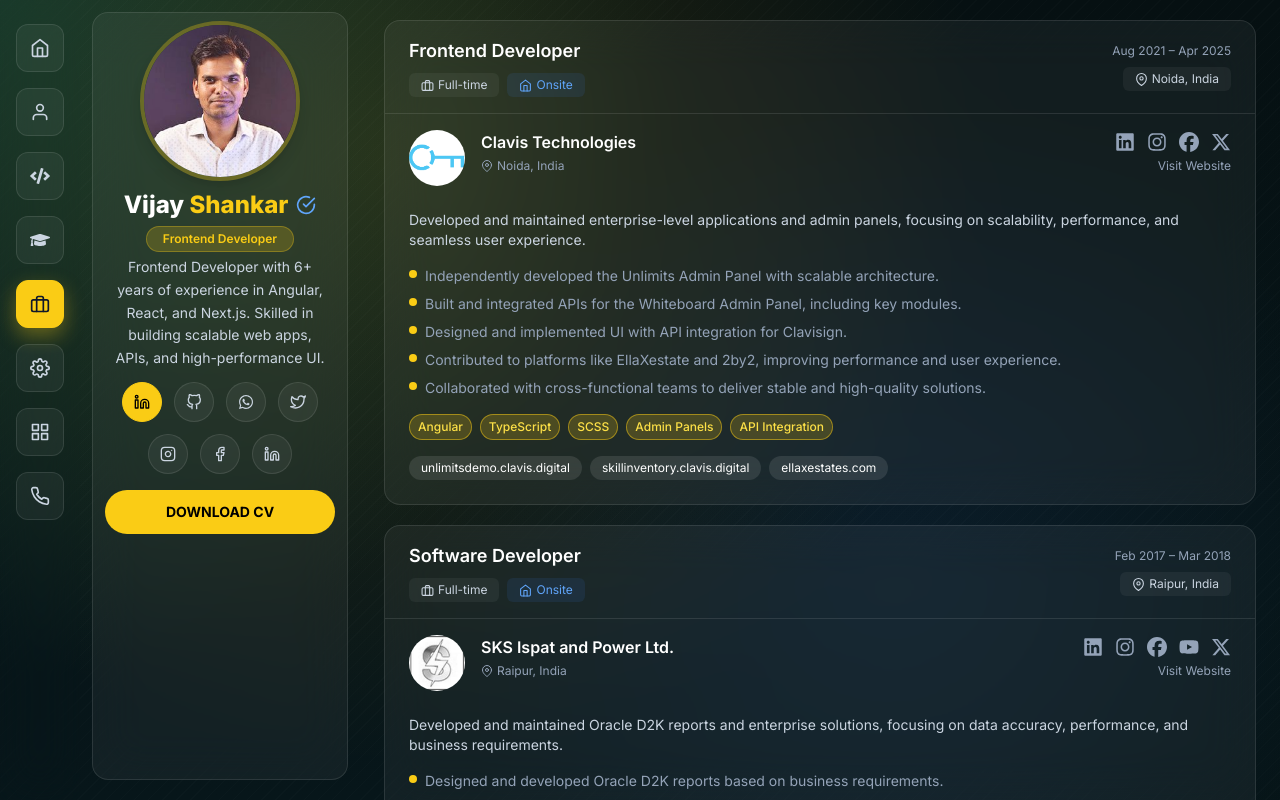
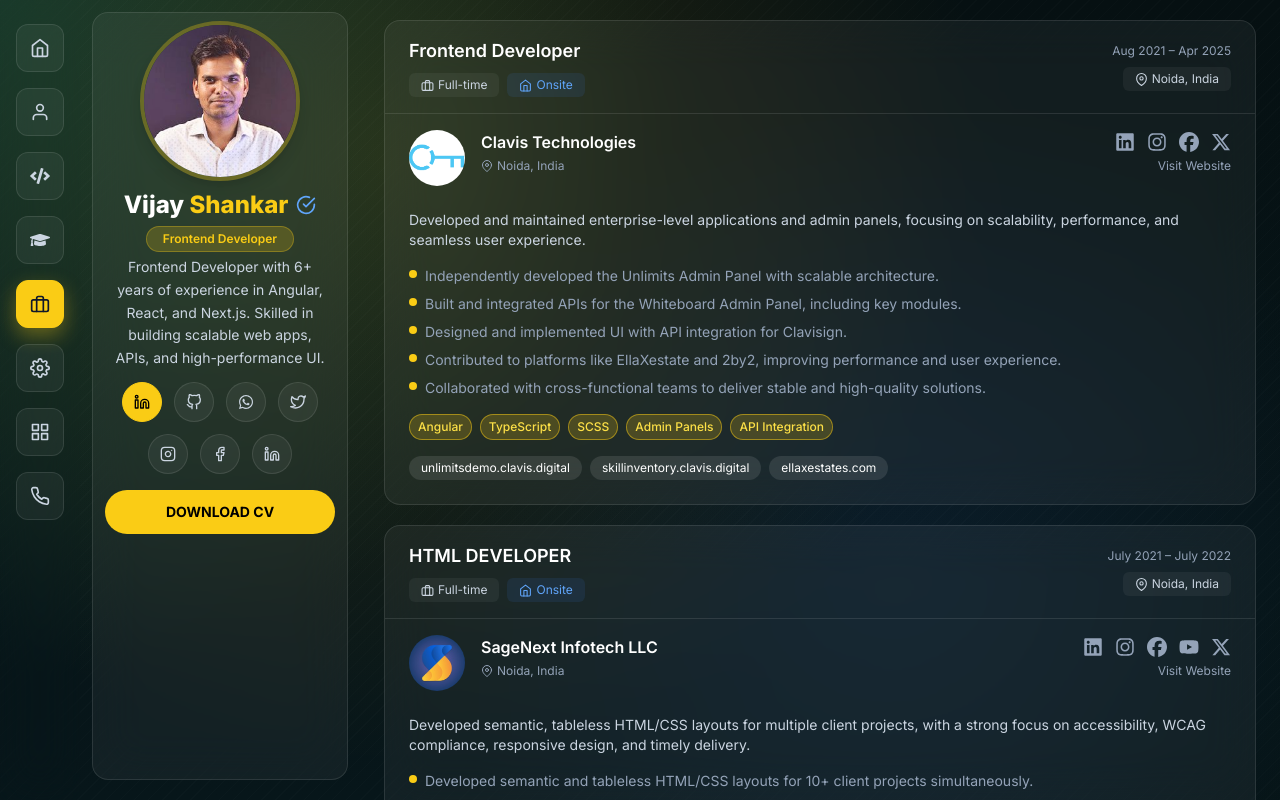
Before and after one commit to Vijayclavis8994/profile-template, a React (Vite) app: page / in a window 1280 px wide. Both pictures are taken after a click on the button 40 px from the left and 304 px from the top of the page. Built offline with nearby package versions, Linux system fonts and the light colour scheme; the HTML template or start-up script is replaced by a standard one.

Commit message:
main
main

```diff
--- a/src/components/Experience.jsx
+++ b/src/components/Experience.jsx
@@ -42,29 +42,30 @@ const EXPERIENCE = [
         }
     },
     {
-        role: 'Software Developer',
-        company: 'SKS Ispat and Power Ltd.',
-        location: 'Raipur, India',
+        role: 'HTML DEVELOPER',
+        company: 'SageNext Infotech LLC',
+        location: 'Noida, India',
         workType: 'Full-time',
         workLocation: 'Onsite',
-        skills: ['Oracle D2K', 'SQL', 'Reporting', 'Debugging'],
-        duration: 'Feb 2017 – Mar 2018',
-        desc: 'Developed and maintained Oracle D2K reports and enterprise solutions, focusing on data accuracy, performance, and business requirements.',
+        skills: ['HTML5', ' CSS3', 'jQuery', 'REST APIs', 'third-party integrations'],
+        duration: 'July 2021 – July 2022',
+        desc: 'Developed semantic, tableless HTML/CSS layouts for multiple client projects, with a strong focus on accessibility, WCAG compliance, responsive design, and timely delivery.',
         points: [
-            'Designed and developed Oracle D2K reports based on business requirements.',
-            'Analyzed change requests and implemented modifications for evolving needs.',
-            'Ensured data accuracy and optimized report performance.',
-            'Collaborated with cross-functional teams for testing and successful delivery.'
+        'Developed semantic and tableless HTML/CSS layouts for 10+ client projects simultaneously.',
+        'Maintained high standards of accessibility and WCAG compliance across all projects.',
+        'Created responsive, clean, and user-friendly interfaces based on client requirements.',
+        'Delivered all assigned projects on schedule in a fast-paced agency environment.',
+        'Supported a team managing 20+ active client accounts while maintaining consistent quality.'
         ],
-        projects: ['Newton ERP'],
-        logo: '/sks-logo.jpg',
+        projects: ['Thesagenext', 'Zoylee'],
+        logo: '/sagenext-logo.jpg',
         socials: {
-            linkedin: 'https://www.linkedin.com/company/sks-ispat-&-power-ltd-/',
-            instagram: 'https://www.instagram.com/sksispat01/',
-            facebook: 'https://www.facebook.com/people/SKS-Ispat/61577741583646/',
-            twitter: 'https://x.com/sksispat01',
-            youtube: 'https://www.youtube.com/@SKSIspatandPowerLtd',
-            website: 'https://www.sksispat.com/'
+            linkedin: 'https://www.linkedin.com/company/sagenext-infotech-llc/',
+            instagram: 'https://www.instagram.com/sagenext_infotech/',
+            facebook: 'https://www.facebook.com/sagenextinfo',
+            twitter: 'https://x.com/sagenextinfo',
+            youtube: 'https://www.youtube.com/user/sagenextinfo',
+            website: 'https://www.thesagenext.com/'
         }
     },
     {
```
Also changed, not shown: public/sagenext-logo.jpg (added), public/sks-logo.jpg (deleted).
